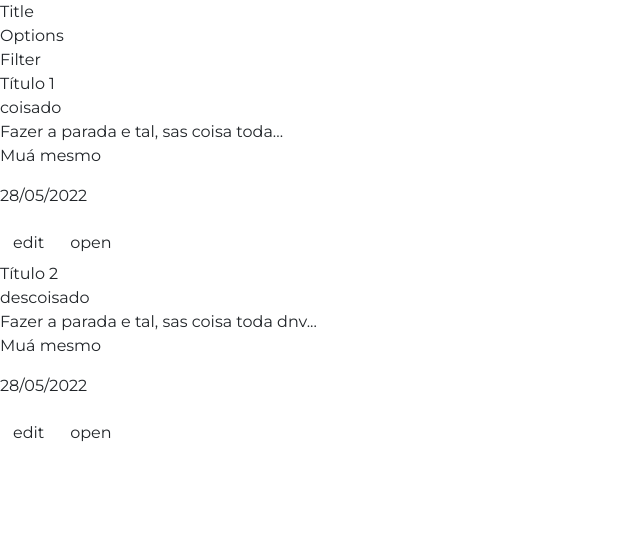
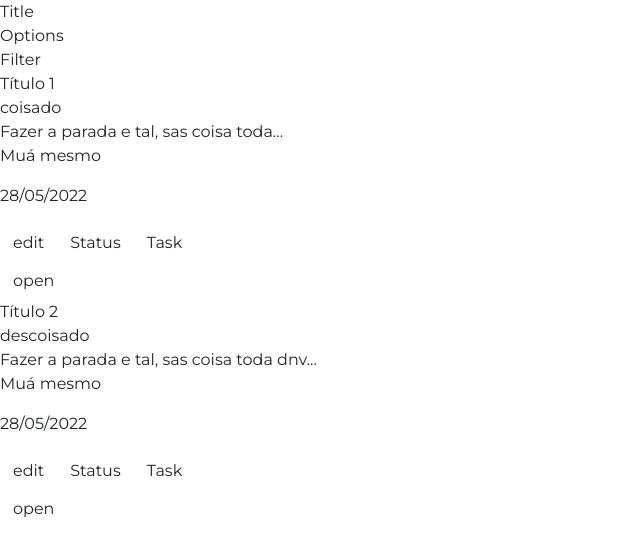
Before and after one commit to jotapedrok/TLBlitz, a React (Create React App) app in the folder app/frontend/: page /list in a window 1280 px wide. Shown: the top 556 px of the page, without its empty margins (0-640 px from the left). Built offline with nearby package versions, Linux system fonts and the light colour scheme; no server answers.

Commit message:
create: edit buttons (not implemented)

```diff
--- a/app/frontend/src/components/Task/index.tsx
+++ b/app/frontend/src/components/Task/index.tsx
@@ -34,9 +34,17 @@ export default function Task({
           <p className="task-options-info-creator">{createdBy}</p>
           <p className="task-options-info-created-at">{createdDate}</p>
         </div>
-        <button type="button" className="btn task-options-edit">
-          edit
-        </button>
+        <div className="task-options-edit">
+          <button type="button" className="btn task-options-edit-btn">
+            edit
+          </button>
+          <button type="button" className="btn task-options-edit-status">
+            Status
+          </button>
+          <button type="button" className="btn task-options-edit-task">
+            Task
+          </button>
+        </div>
         <button
           onClick={() => setOpen(!open)}
           aria-controls="example-collapse-text"
```
